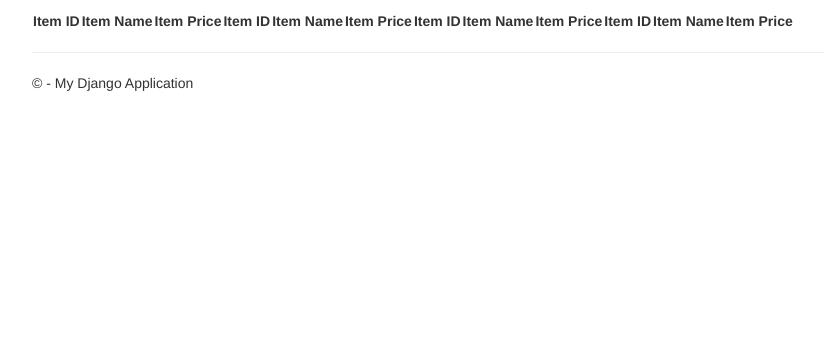
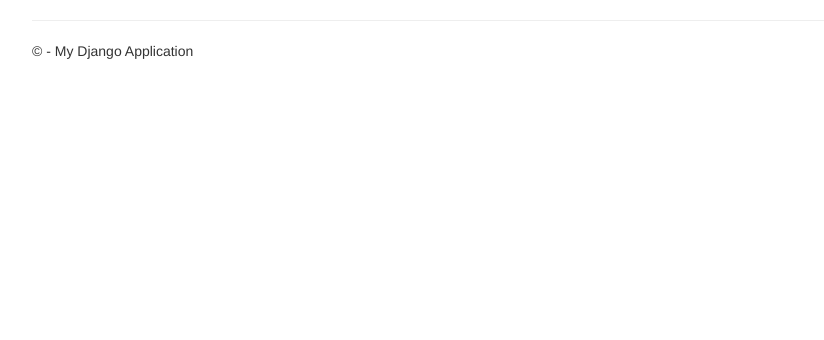
Before and after one commit to yucheng1992/NYL-Hackathon, a Django app: template DjangoWebProject1/app/templates/app/index.html in a window 1280 px wide. Shown: the part 460-800 px from the top of the page, without its empty margins (38-862 px from the left). Run offline with Django 3.2, Linux system fonts and the light colour scheme; the template is opened without the code that fills it, so the values that code supplies are empty; some libraries are stand-ins or nearby versions.

Commit message:
Remove unnecessary html

```diff
--- a/DjangoWebProject1/app/templates/app/contact.html
+++ b/DjangoWebProject1/app/templates/app/contact.html
@@ -2,7 +2,6 @@
 
 {% block content %}
 
-Upload spreadsheet <br>
 <form method="post">
 {% csrf_token %}
 <input type="submit" value="Load Data">
--- a/DjangoWebProject1/app/templates/app/index.html
+++ b/DjangoWebProject1/app/templates/app/index.html
@@ -83,26 +83,4 @@
     };
   </script>
 
-<p></p>
-
-<table data-url="CustData.json" data-height="299" data-sort-name="name" data-sort-order="desc">
-    <thead>
-        <tr>
-            <th data-field="CL_ID" data-align="right" data-sortable="true">Item ID</th>
-            <th data-field="ESDA_ALTERNATE_" data-align="center" data-sortable="true">Item Name</th>
-            <th data-field="CMR_CONTRACT_ID" data-sortable="true">Item Price</th>
-            <th data-field="FIRST_NAME" data-align="right" data-sortable="true">Item ID</th>
-            <th data-field="LAST_NAME" data-align="center" data-sortable="true">Item Name</th>
-            <th data-field="STR_ONE_AD" data-sortable="true">Item Price</th>
-            <th data-field="CITY_AD" data-align="right" data-sortable="true">Item ID</th>
-            <th data-field="STATE_CD" data-align="center" data-sortable="true">Item Name</th>
-            <th data-field="ZIP" data-sortable="true">Item Price</th>
-            <th data-field="EXTND_ZIP_CD" data-align="right" data-sortable="true">Item ID</th>
-            <th data-field="CNTRY_CD" data-align="center" data-sortable="true">Item Name</th>
-            <th data-field="GENDER_CD" data-sortable="true">Item Price</th>
-        </tr>
-    </thead>
-</table>
-
-
 {% endblock %}
```
